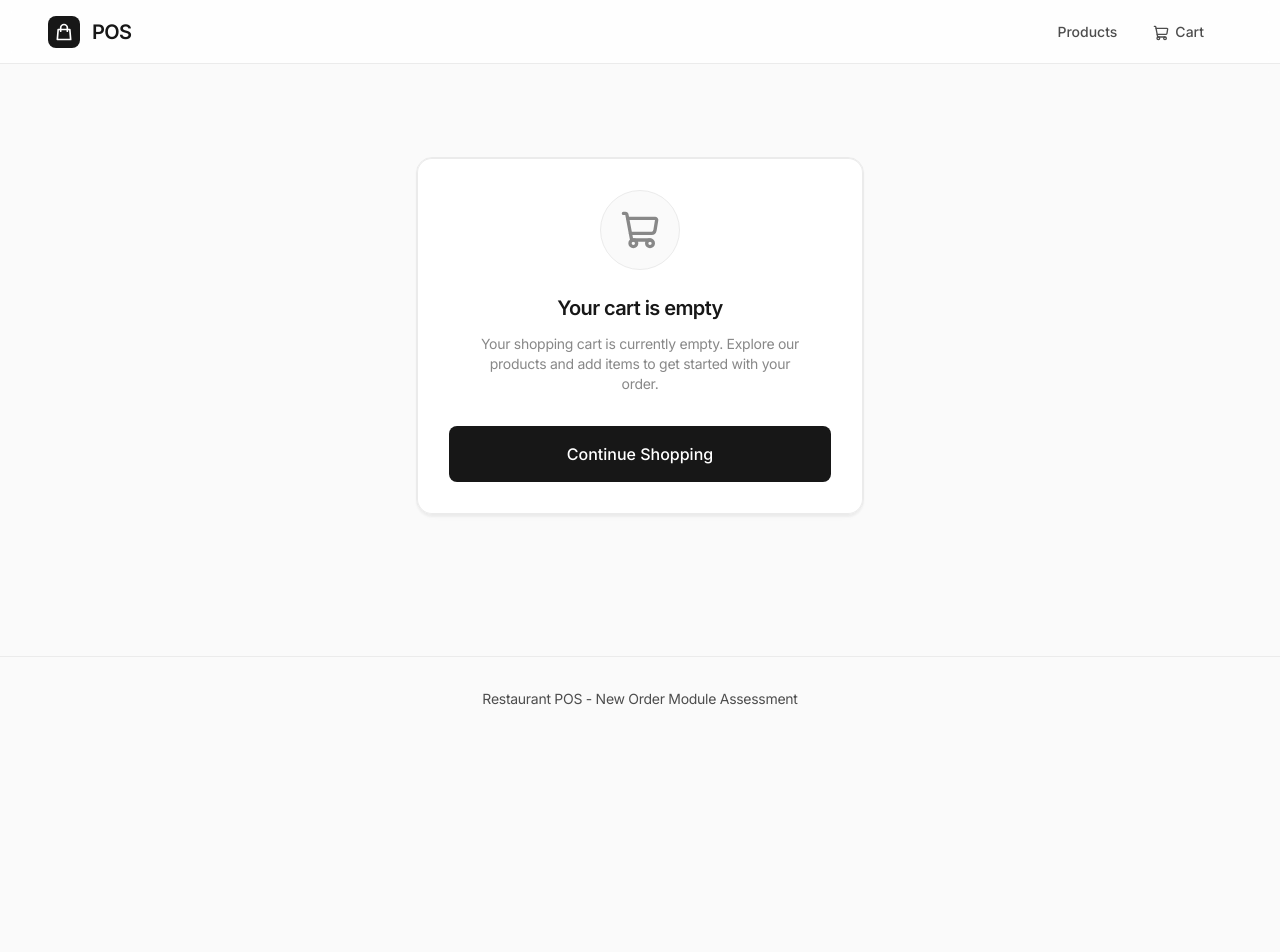
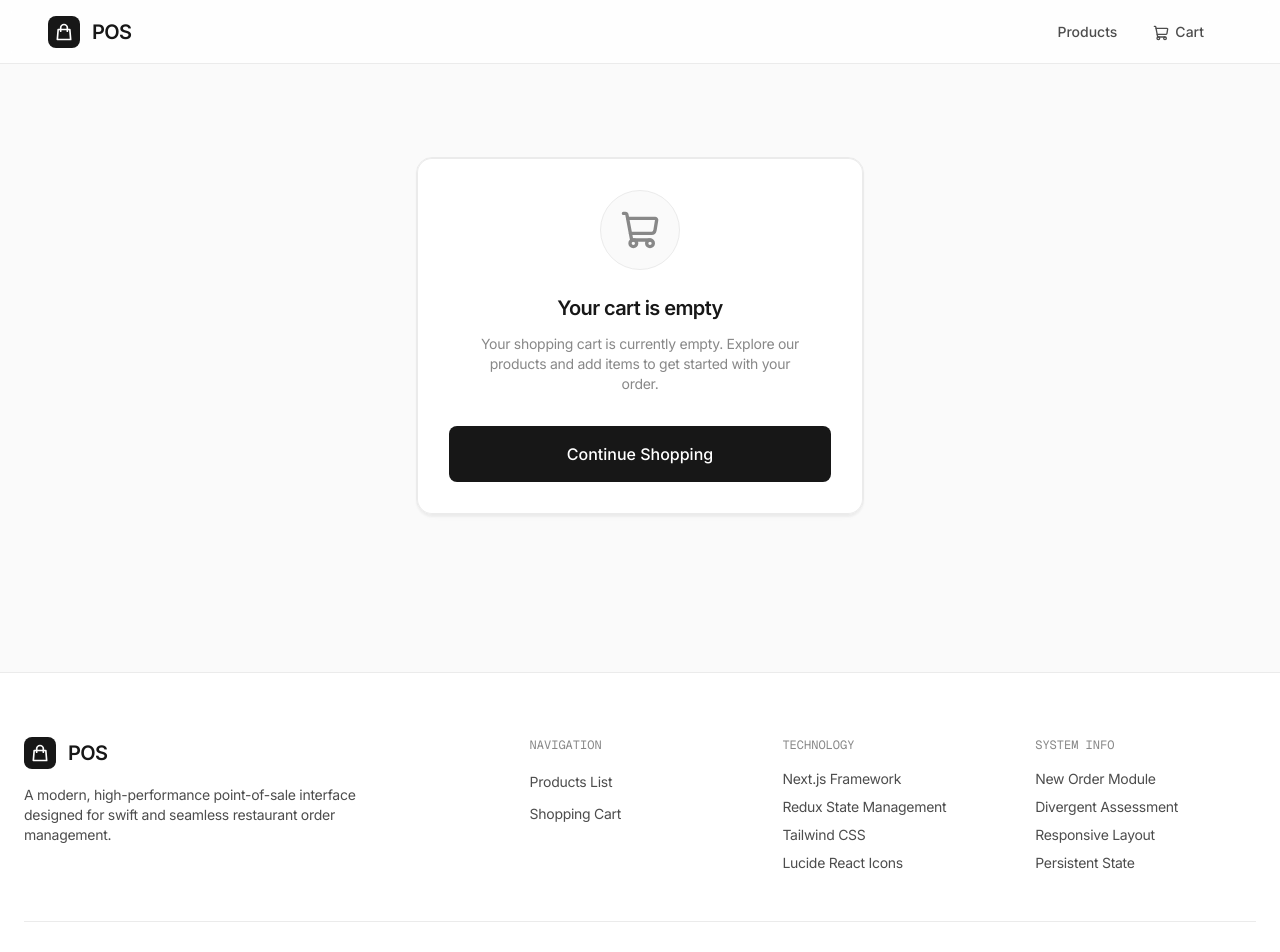
Before and after one commit to ankan-782/restaurent-pos, a Next.js app: page /cart in a window 1280 px wide. Shown: the top 952 px of the page. Before the commit the page ends 800 px from the top, so only its background shows below. Built offline with nearby package versions, Linux system fonts and the light colour scheme.

Commit message:
fix: ui all places fixes added and proper footer added.

```diff
--- a/app/cart/page.tsx
+++ b/app/cart/page.tsx
@@ -2,6 +2,7 @@
 
 import { CartPage } from "@/components/cart/CartPage";
 import { Header } from "@/components/layout/Header";
+import { Footer } from "@/components/layout/Footer";
 
 export default function CartPageRoute() {
   return (
@@ -12,13 +13,7 @@ export default function CartPageRoute() {
         <CartPage />
       </main>
 
-      <footer className="border-t border-hairline mt-12">
-        <div className="max-w-7xl mx-auto px-sm lg:px-lg py-8">
-          <p className="text-body text-body-sm text-center">
-            Restaurant POS - New Order Module Assessment
-          </p>
-        </div>
-      </footer>
+      <Footer />
     </div>
   );
 }
--- a/app/page.tsx
+++ b/app/page.tsx
@@ -10,6 +10,7 @@ import { useCategories } from "@/hooks/useProducts";
 import { useProductSearch } from "@/hooks/useProducts";
 import { useProductsByCategory } from "@/hooks/useProducts";
 import { Header } from "@/components/layout/Header";
+import { Footer } from "@/components/layout/Footer";
 
 interface Category {
   slug: string;
@@ -130,13 +131,7 @@ export default function HomePage() {
         </div>
       </main>
 
-      <footer className="border-t border-hairline mt-12">
-        <div className="max-w-7xl mx-auto px-sm lg:px-lg py-8">
-          <p className="text-body text-body-sm text-center">
-            Restaurant POS - New Order Module Assessment
-          </p>
-        </div>
-      </footer>
+      <Footer />
     </div>
   );
 }
--- a/app/products/[id]/page.tsx
+++ b/app/products/[id]/page.tsx
@@ -5,6 +5,7 @@ import { useParams, useRouter } from "next/navigation";
 import Image from "next/image";
 import Link from "next/link";
 import { Header } from "@/components/layout/Header";
+import { Footer } from "@/components/layout/Footer";
 import { Button } from "@/components/ui/Button";
 import { Skeleton } from "@/components/ui/Skeleton";
 import { useProduct } from "@/hooks/useProducts";
@@ -121,7 +122,7 @@ export default function ProductDetailsPage() {
         {/* Back navigation */}
         <button
           onClick={() => router.back()}
-          className="inline-flex items-center gap-2 text-body-sm font-medium text-body hover:text-ink mb-6 transition-colors cursor-pointer"
+          className="inline-flex items-center gap-2 px-4 py-2 rounded-full text-sm font-medium text-body hover:text-ink hover:bg-canvas-soft-2 transition-all cursor-pointer mb-6 -ml-4"
         >
           <ArrowLeft className="h-4 w-4" />
           Back to list
@@ -154,17 +155,18 @@ export default function ProductDetailsPage() {
 
             {/* Thumbnails list */}
             {product.images && product.images.length > 1 && (
-              <div className="flex gap-2 overflow-x-auto pb-2">
+              <div className="flex gap-2 overflow-x-auto p-2 -m-2">
                 {product.images.map((image, index) => (
                   <button
                     key={index}
                     onClick={() => setActiveImageIndex(index)}
-                    className={`relative w-20 h-20 rounded-lg overflow-hidden border bg-canvas flex-shrink-0 cursor-pointer transition-all ${
+                    className={`relative w-20 h-20 rounded-lg border bg-canvas flex-shrink-0 cursor-pointer transition-all ${
                       index === activeImageIndex
-                        ? "border-primary ring-2 ring-primary/20"
+                        ? "border-primary ring-2 ring-primary/20 shadow-md"
                         : "border-hairline hover:border-hairline-strong"
                     }`}
                   >
+                    <div className="absolute inset-0 rounded-[inherit] overflow-hidden">
                       <Image
                         src={image}
                         alt={`${product.title} view ${index + 1}`}
@@ -172,6 +174,7 @@ export default function ProductDetailsPage() {
                         className="object-cover p-1"
                         sizes="80px"
                       />
+                    </div>
                   </button>
                 ))}
               </div>
@@ -346,13 +349,7 @@ export default function ProductDetailsPage() {
         )}
       </main>
 
-      <footer className="border-t border-hairline mt-16">
-        <div className="max-w-7xl mx-auto px-sm lg:px-lg py-8">
-          <p className="text-body text-body-sm text-center">
-            Restaurant POS - New Order Module Assessment
-          </p>
-        </div>
-      </footer>
+      <Footer />
     </div>
   );
 }
--- a/components/cart/CartPage.tsx
+++ b/components/cart/CartPage.tsx
@@ -334,7 +334,7 @@ function CartItem({ item }: { item: { product: { id: number; title: string; pric
       <div className="w-full mt-4 pt-4 border-t border-hairline">
         <div className="flex items-center justify-between">
           <div className="flex items-center gap-3">
-            <div className="flex items-center border border-hairline rounded-lg">
+            <div className="flex items-center border border-hairline rounded-lg bg-canvas overflow-hidden">
               <button
                 onClick={handleDecrement}
                 disabled={quantity <= 1}
--- /dev/null
+++ b/components/layout/Footer.tsx
@@ -0,0 +1,83 @@
+"use client";
+
+import Link from "next/link";
+
+export function Footer() {
+  return (
+    <footer className="border-t border-hairline bg-canvas text-body mt-16">
+      <div className="max-w-7xl mx-auto px-sm lg:px-lg py-12 lg:py-16">
+        <div className="grid grid-cols-1 md:grid-cols-2 lg:grid-cols-5 gap-8 mb-12">
+          {/* Column 1: Brand */}
+          <div className="space-y-4 md:col-span-2 lg:col-span-2">
+            <Link href="/" className="flex items-center gap-3 hover:opacity-90 transition-opacity w-fit">
+              <div className="w-8 h-8 rounded-md bg-primary flex items-center justify-center">
+                <svg className="w-5 h-5 text-on-primary" fill="none" stroke="currentColor" viewBox="0 0 24 24" aria-hidden="true">
+                  <path strokeLinecap="round" strokeLinejoin="round" strokeWidth={2} d="M16 11V7a4 4 0 00-8 0v4M5 9h14l1 12H4L5 9z" />
+                </svg>
+              </div>
+              <span className="text-display-sm font-semibold text-ink">POS</span>
+            </Link>
+            <p className="text-body-sm text-body leading-relaxed max-w-[360px]">
+              A modern, high-performance point-of-sale interface designed for swift and seamless restaurant order management.
+            </p>
+          </div>
+
+          {/* Column 2: Navigation */}
+          <div>
+            <h4 className="text-caption-mono text-mute uppercase font-semibold tracking-wider mb-4">
+              Navigation
+            </h4>
+            <ul className="space-y-2">
+              <li>
+                <Link href="/" className="text-body-sm hover:text-ink transition-colors">
+                  Products List
+                </Link>
+              </li>
+              <li>
+                <Link href="/cart" className="text-body-sm hover:text-ink transition-colors">
+                  Shopping Cart
+                </Link>
+              </li>
+            </ul>
+          </div>
+
+          {/* Column 3: Tech Stack */}
+          <div>
+            <h4 className="text-caption-mono text-mute uppercase font-semibold tracking-wider mb-4">
+              Technology
+            </h4>
+            <ul className="space-y-2">
+              <li className="text-body-sm text-body">Next.js Framework</li>
+              <li className="text-body-sm text-body">Redux State Management</li>
+              <li className="text-body-sm text-body">Tailwind CSS</li>
+              <li className="text-body-sm text-body">Lucide React Icons</li>
+            </ul>
+          </div>
+
+          {/* Column 4: Project Info */}
+          <div>
+            <h4 className="text-caption-mono text-mute uppercase font-semibold tracking-wider mb-4">
+              System Info
+            </h4>
+            <ul className="space-y-2">
+              <li className="text-body-sm text-body">New Order Module</li>
+              <li className="text-body-sm text-body">Divergent Assessment</li>
+              <li className="text-body-sm text-body">Responsive Layout</li>
+              <li className="text-body-sm text-body">Persistent State</li>
+            </ul>
+          </div>
+        </div>
+
+        {/* Bottom bar */}
+        <div className="border-t border-hairline pt-8 flex flex-col md:flex-row justify-between items-center gap-4">
+          <p className="text-caption text-mute text-center md:text-left">
+            &copy; {new Date().getFullYear()} Restaurant POS - New Order Module Assessment. All rights reserved.
+          </p>
+          <div className="flex items-center gap-6">
+            <span className="text-caption-mono text-mute">v1.0.0</span>
+          </div>
+        </div>
+      </div>
+    </footer>
+  );
+}
--- a/components/layout/Header.tsx
+++ b/components/layout/Header.tsx
@@ -18,14 +18,14 @@ export function Header() {
   return (
     <header className="nav-bar border-b border-hairline sticky top-0 z-50 bg-canvas/95 backdrop-blur supports-[backdrop-filter]:bg-canvas/80">
       <div className="max-w-7xl mx-auto px-sm lg:px-lg h-16 flex items-center justify-between">
-        <div className="flex items-center gap-3">
+        <Link href="/" className="flex items-center gap-3 hover:opacity-90 transition-opacity">
           <div className="w-8 h-8 rounded-md bg-primary flex items-center justify-center">
             <svg className="w-5 h-5 text-on-primary" fill="none" stroke="currentColor" viewBox="0 0 24 24" aria-hidden="true">
               <path strokeLinecap="round" strokeLinejoin="round" strokeWidth={2} d="M16 11V7a4 4 0 00-8 0v4M5 9h14l1 12H4L5 9z" />
             </svg>
           </div>
           <span className="text-display-sm font-semibold text-ink">POS</span>
-        </div>
+        </Link>
 
         <nav className="flex items-center gap-1">
           <Link href="/" className="px-4 py-2 rounded-full text-sm font-medium text-body hover:text-ink hover:bg-canvas-soft-2 transition-all cursor-pointer">Products</Link>
--- a/components/product/ProductSearch.tsx
+++ b/components/product/ProductSearch.tsx
@@ -185,17 +185,15 @@ export function ProductSearch({ categories }: ProductSearchProps) {
               </button>
             </span>
           )}
-          <Button
+          <button
             type="button"
-            variant="ghost"
-            size="sm"
             onClick={clearFilters}
-            className="ml-auto whitespace-nowrap gap-1.5 cursor-pointer text-body-sm hover:text-error h-8"
+            className="ml-auto whitespace-nowrap inline-flex items-center justify-center gap-1.5 rounded-full px-4 py-2 text-sm font-medium text-body hover:text-ink hover:bg-canvas-soft-2 transition-all cursor-pointer"
             aria-label="Clear all filters"
           >
             <RotateCcw className="h-3.5 w-3.5" />
             <span>Clear All</span>
-          </Button>
+          </button>
         </div>
       )}
     </div>
```
Also changed, not shown: components/product/ProductCard.tsx (+7 -7 lines). Lines whose indentation alone changed are shown as unchanged.
